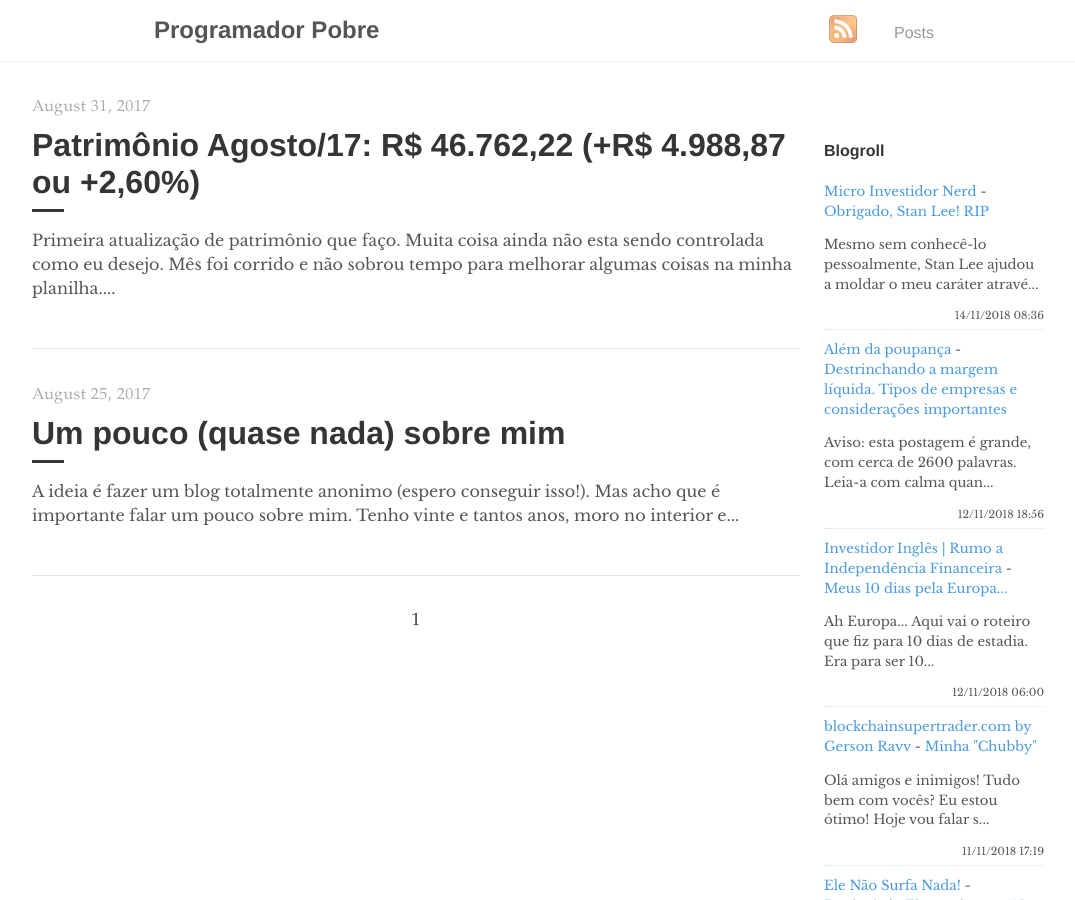
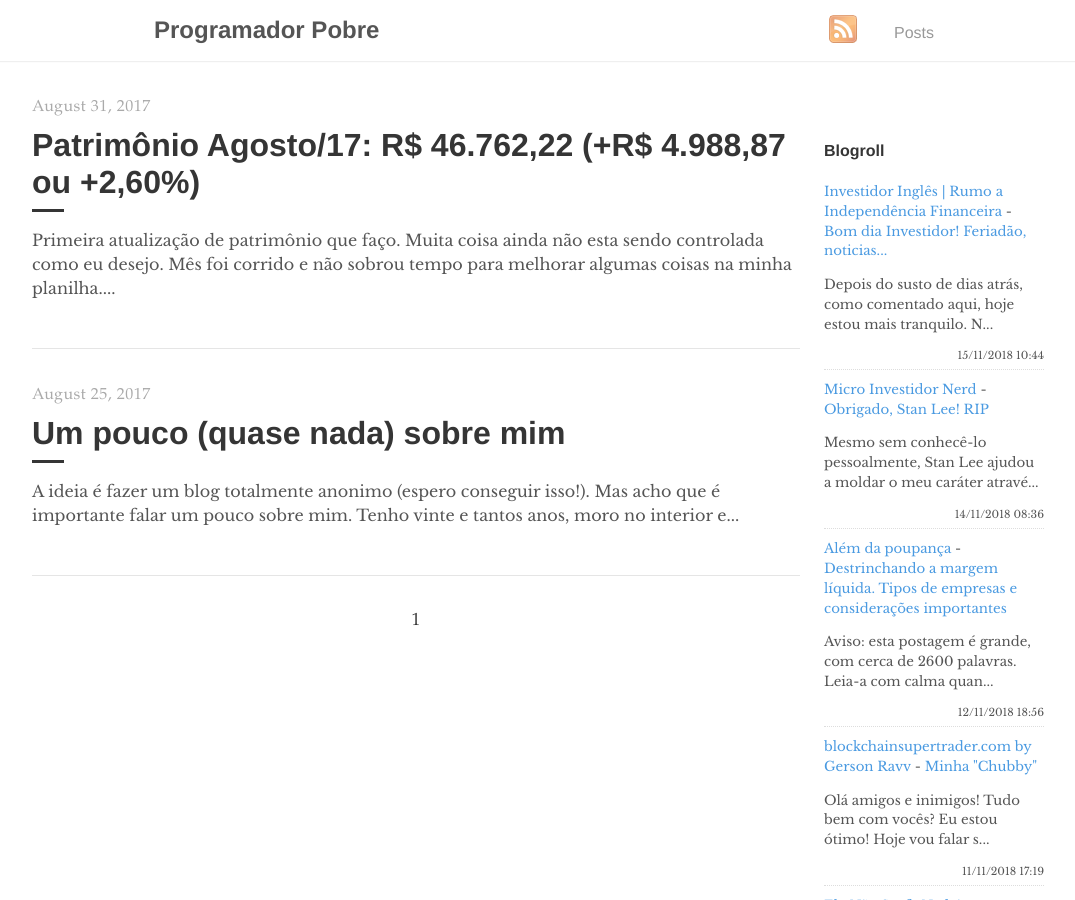
Before and after one commit to programadorpobre/programadorpobre.github.io, a Jekyll site: the page built from index.html, in a window 1280 px wide and 900 px high. Shown: the whole window, without its empty margins (96-1171 px from the left). Built offline with Jekyll 4.4.1, drawn with Linux system fonts in a browser that asks for light colours; the list of posts is cut into pages by our own code; comment, search, counter and statistics services are not loaded.

Commit message:
[ci skip] travis #467

```diff
--- a/_includes/feed-entries.html
+++ b/_includes/feed-entries.html
@@ -1,3 +1,8 @@
+<div class="feed-entry">
+    <a class="feed-entry-site-name" href="https://www.investidoringles.com/">Investidor Inglês | Rumo a Independência Financeira</a> - <a class="feed-entry-title" href="https://www.investidoringles.com/2018/11/bom-dia-investidor-feriadao-noticias.html">Bom dia Investidor!  Feriadão, noticias...</a>
+    <p class="feed-entry-summary">Depois do susto de dias atrás, como comentado aqui, hoje estou mais tranquilo. N...</p>
+    <time datetime="2018-11-15T10:44:00.000-02:00">15/11/2018 10:44</time>
+</div>
 <div class="feed-entry">
     <a class="feed-entry-site-name" href="https://microinvestidornerd.blogspot.com/">Micro Investidor Nerd</a> - <a class="feed-entry-title" href="https://microinvestidornerd.blogspot.com/2018/11/obrigado-stan-lee-rip.html">Obrigado, Stan Lee! RIP</a>
     <p class="feed-entry-summary">Mesmo sem conhecê-lo pessoalmente, Stan Lee ajudou a moldar o meu caráter atravé...</p>
@@ -7,11 +12,6 @@
     <a class="feed-entry-site-name" href="https://alemdapoupanca.blogspot.com/">Além da poupança</a> - <a class="feed-entry-title" href="https://alemdapoupanca.blogspot.com/2018/11/destrinchando-margem-liquida-tipos-de.html">Destrinchando a margem líquida. Tipos de empresas e considerações importantes</a>
     <p class="feed-entry-summary">Aviso: esta postagem é grande, com cerca de 2600 palavras. Leia-a com calma quan...</p>
     <time datetime="2018-11-12T18:56:00.001-02:00">12/11/2018 18:56</time>
-</div>
-<div class="feed-entry">
-    <a class="feed-entry-site-name" href="https://www.investidoringles.com/">Investidor Inglês | Rumo a Independência Financeira</a> - <a class="feed-entry-title" href="https://www.investidoringles.com/2018/11/roteiro-10-dias-europa.html">Meus 10 dias pela Europa...</a>
-    <p class="feed-entry-summary">Ah Europa... Aqui vai o roteiro que fiz para 10 dias de estadia. Era para ser 10...</p>
-    <time datetime="2018-11-12T06:00:00.000-02:00">12/11/2018 06:00</time>
 </div>
 <div class="feed-entry">
     <a class="feed-entry-site-name" href="http://www.blockchainsupertrader.com/">blockchainsupertrader.com by Gerson Ravv</a> - <a class="feed-entry-title" href="http://www.blockchainsupertrader.com/2018/11/minha-chubby.html">Minha "Chubby"</a>
```
